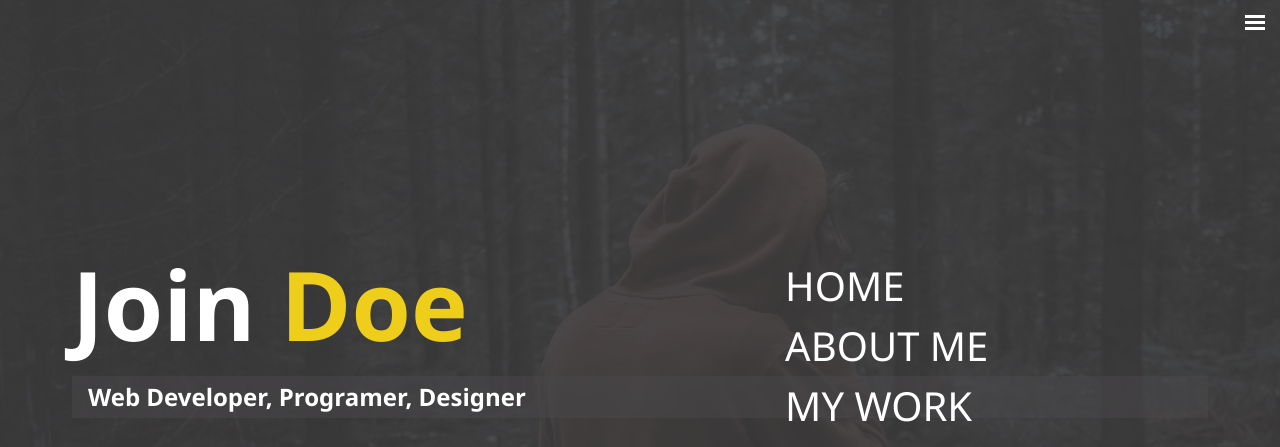
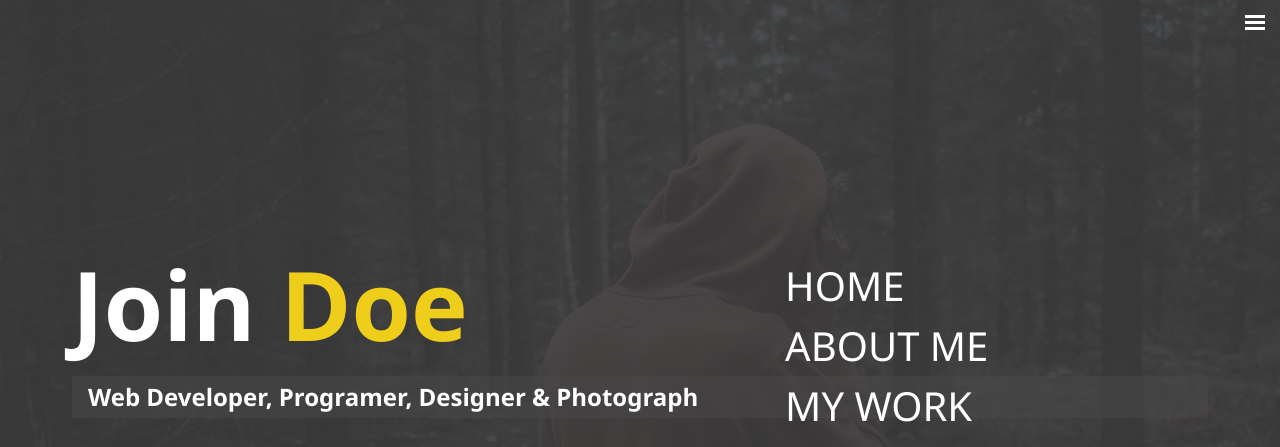
Before and after one commit to dung00apu/test-1, a plain HTML site: page index.html in a window 1280 px wide. Shown: the top 447 px of the page. Drawn offline with Linux system fonts and the light colour scheme.

Commit message:
add little text

```diff
--- a/index.html
+++ b/index.html
@@ -35,7 +35,7 @@
     <main id="home">
       <h1 class="lg-heading">Join <span class="text-sercondady">Doe</span></h1>
       <h2 class="small-heading">
-        web developer, programer, designer
+        web developer, programer, designer & photograph
       </h2>
       <div class="icon">
         <a href=""><i class="fab fa-twitter fa-2x"></i></a>
```
